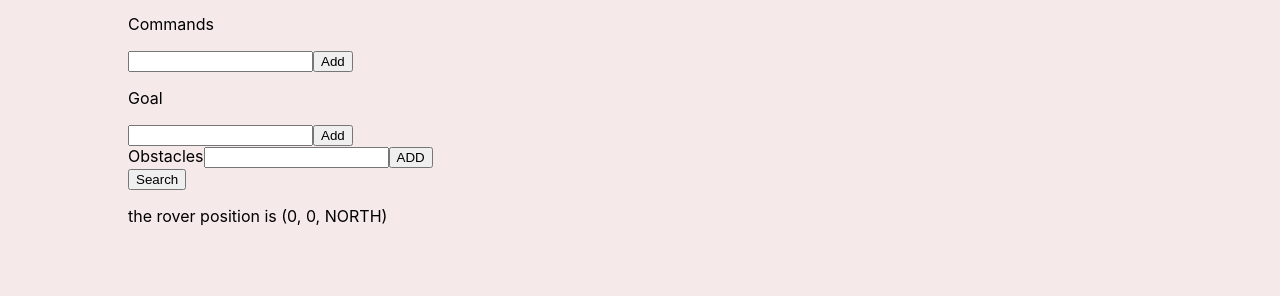
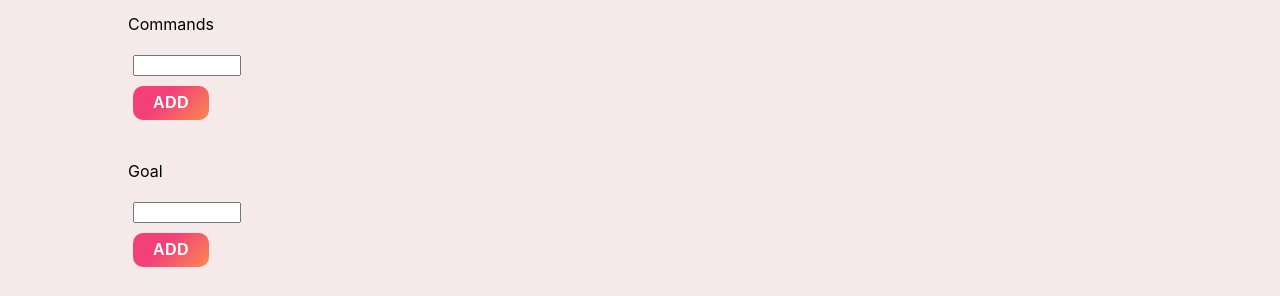
Before and after one commit to Nour-eldin-125/Mars-Rover_react-redux, a React (Create React App) app: page / in a window 1280 px wide. Shown: the part 644-940 px from the top of the page. Before the commit the page ends 886 px from the top, so only its background shows below. Built offline with nearby package versions, Linux system fonts and the light colour scheme.

Commit message:
adding css for forms

```diff
--- a/src/App.css
+++ b/src/App.css
@@ -29,3 +29,113 @@
     background-size: cover;
     background-attachment: fixed;
 }
+
+.container{
+  display: flex;
+  justify-content: center;
+  align-items: center;
+}
+input{
+  width: 50%;
+  max-width: 100px;
+  margin:5px;
+}
+label{
+  margin: 5px;
+}
+
+/* CSS */
+.add {
+  align-items: center;
+  background-image: linear-gradient(135deg, #f34079 40%, #fc894d);
+  border: 0;
+  border-radius: 10px;
+  box-sizing: border-box;
+  color: #fff;
+  cursor: pointer;
+  display: flex;
+  flex-direction: column;
+  font-family: "Codec cold",sans-serif;
+  font-size: 16px;
+  font-weight: 700;
+  justify-content: center;
+  letter-spacing: .4px;
+  line-height: 1.5;
+  max-width: 100%;
+  outline: none;
+  overflow: hidden;
+  padding: 5px 20px;
+  text-decoration: none;
+  text-transform: uppercase;
+  user-select: none;
+  -webkit-user-select: none;
+  touch-action: manipulation;
+}
+
+.add:active {
+  outline: 0;
+}
+
+.add:hover {
+  outline: 0;
+}
+
+.add span {
+  transition: all 200ms;
+}
+
+.add:hover span {
+  transform: scale(.9);
+  opacity: .75;
+}
+
+/* CSS */
+#searchButton {
+  appearance: none;
+  backface-visibility: hidden;
+  background-color: #27ae60;
+  border-radius: 8px;
+  border-style: none;
+  box-shadow: rgba(39, 174, 96, .15) 0 4px 9px;
+  box-sizing: border-box;
+  color: #fff;
+  cursor: pointer;
+  display: inline-block;
+  font-family: Inter,-apple-system,system-ui,"Segoe UI",Helvetica,Arial,sans-serif;
+  font-size: 16px;
+  font-weight: 600;
+  letter-spacing: normal;
+  line-height: 1.5;
+  outline: none;
+  overflow: hidden;
+  padding: 5px 20px;
+  position: relative;
+  text-align: center;
+  text-decoration: none;
+  transform: translate3d(0, 0, 0);
+  transition: all .3s;
+  user-select: none;
+  -webkit-user-select: none;
+  touch-action: manipulation;
+  vertical-align: top;
+  white-space: nowrap;
+}
+
+#searchButton:hover {
+  background-color: #1e8449;
+  opacity: 1;
+  transform: translateY(0);
+  transition-duration: .35s;
+}
+
+#searchButton:active {
+  transform: translateY(2px);
+  transition-duration: .35s;
+}
+
+#searchButton:hover {
+  box-shadow: rgba(39, 174, 96, .2) 0 6px 12px;
+}
+button{
+  margin:5px;
+}
```
